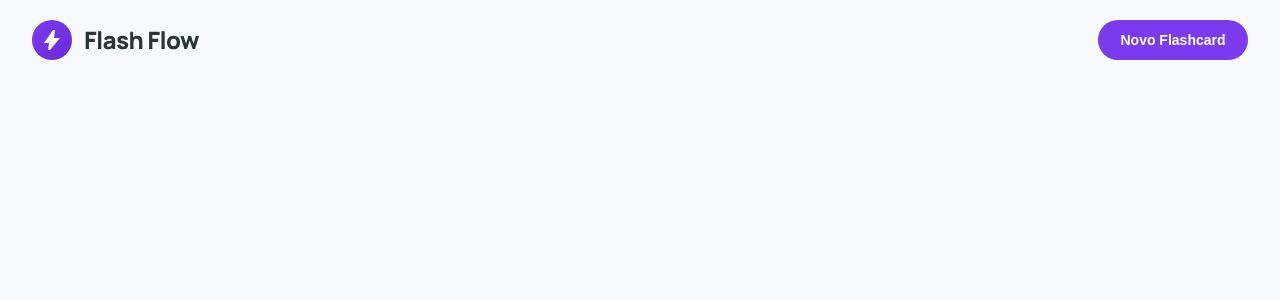
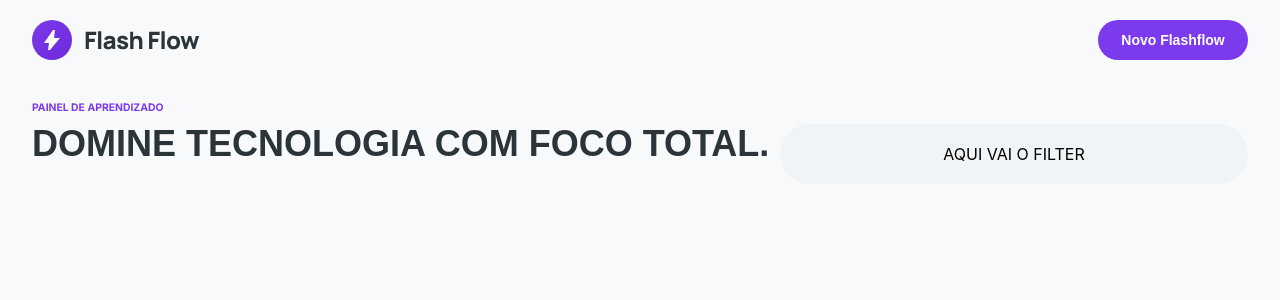
Before and after one commit to brianrecoba/flashflow, a React (Vite) app in the folder web/: page / in a window 1280 px wide. Shown: the top 300 px of the page. Built offline with nearby package versions, Linux system fonts and the light colour scheme.

Commit message:
feat: add title painel

```diff
--- a/web/src/components/Nav.tsx
+++ b/web/src/components/Nav.tsx
@@ -3,10 +3,19 @@ import { Button } from './Button'
 export function Nav() {
     return (
 
-        <div className='w-full flex flex-col'>
+        <div className='w-full flex flex-col '>
             <div className='flex justify-between'>
                 <img src={Logo} alt="Logo" />
-                <Button variant='default'>Novo Flashcard</Button>
+                <Button variant='default'>Novo Flashflow</Button>
+            </div>
+            <div className='w-full mt-10 flex flex-col gap-2 justify-center'>
+                <div>
+                    <p className='text-primary font-inter font-bold text-[10.4px]'>PAINEL DE APRENDIZADO</p>
+                </div>
+                <div className='flex justify-between '>
+                    <h1 className='uppercase font-monrape font-extrabold text-4xl text-text-primary'>Domine tecnologia com foco total.</h1>
+                    <div className='flex items-center justify-center w-[468px] h-15 bg-background-gray rounded-full'>AQUI VAI O FILTER</div>
+                </div>
             </div>
 
         </div>
```
